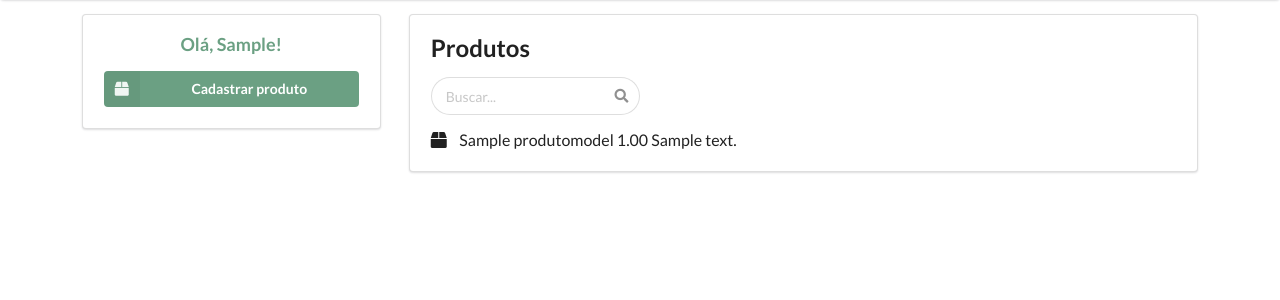
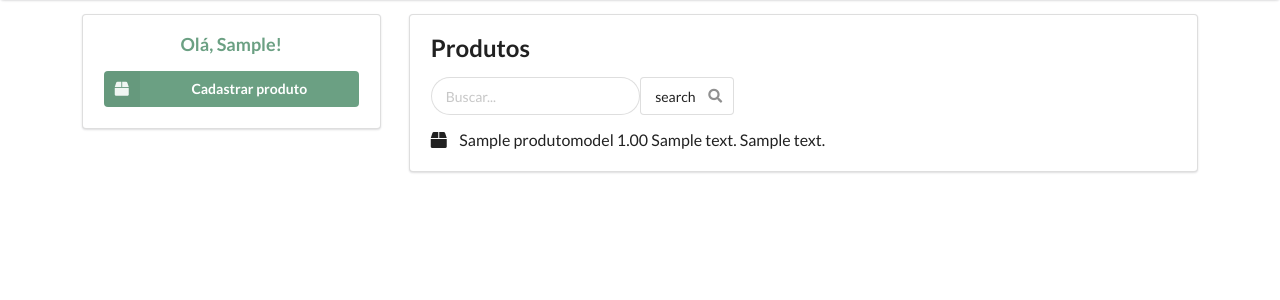
Before and after one commit to Vitoria-Emanuely/vitrine_produtos, a Django app: page /lista_produtos in a window 1280 px wide. Shown: the part 42-342 px from the top of the page. Run offline with Django 3.2, Linux system fonts and the light colour scheme; a user stored in the database is signed in; tables that the repository leaves empty hold one stand-in row (values such as "Sample post").

Commit message:
Apareceu uma caixinha

```diff
--- a/vitrineapp/templates/lista_produtos.html
+++ b/vitrineapp/templates/lista_produtos.html
@@ -22,14 +22,17 @@
     {% if lista_produtos %}
     <div class="ui padded segment">
         <h2 class="ui header">Produtos</h2>
+    <form method="get" action="{% url 'vitrine:lista_produtos' %}">
     <div class="ui search">
         <div class="ui icon input">
-            <input class="prompt" type="text" placeholder="Buscar...">
-                <i class="search icon"></i>
+            <input class="prompt" name="q" type="text" placeholder="Buscar..." value= "{{request.GET.q}}">
+                <input type="submit" value="search"><i class="search icon"></i>
         </div>
     <div class="results"></div>
     </div>
+    </form>
         <div class="ui large relaxed list">
+
             {% for produto in lista_produtos %}
             <div class="item">
                 <i class="box icon"></i>
@@ -37,10 +40,11 @@
                     {{ produto.nome_produto }}
                     {{ produto.preco_produto }}
                     {{ produto.descricao_produto }}
-                    {{ produto.desc_categoria }}
+                    {{ produto.id_categoria }}
                 </div>
             </div>
             {% endfor %}
+
         </div>
     </div>
     {% else %}
--- a/vitrineapp/views/produto_view.py
+++ b/vitrineapp/views/produto_view.py
@@ -1,23 +1,40 @@
+from django.db.models import Q
 from django.http import HttpResponseRedirect
 from django.shortcuts import render, redirect
 from django.views import View
 
 from vitrineapp.forms import ProdutoForm
-from vitrineapp.models import ProdutoModel
+from vitrineapp.models import ProdutoModel, CategoriaModel
 
 
 class ListaProdutoView(View):
     template = 'lista_produtos.html'
+
+    def __init__(self, **kwargs):
+        super().__init__(**kwargs)
+        self.GET = None
 
     def get(self, request):
         lista_produtos = ProdutoModel.objects.all()
         objeto = {
             'lista_produtos': lista_produtos
         }
+        if 'q' in request.GET:
+            objeto['lista_produtos'] = self.search(request.GET['q'])
         #TODO
         if not request.user.is_authenticated:
             return HttpResponseRedirect('/')
         return render(request, self.template, objeto)
+
+    def search(self, query):
+        if query:
+
+            id_categoria = CategoriaModel.objects.filter(desc_categoria=query).first().id
+            return {'lista_produtos':
+                        ProdutoModel.objects.filter(Q(id_categoria=id_categoria))
+                    }
+
+
 
 class CadastroProdutoView(View):
     template = 'cadastro_produtos.html'
```
Also changed, not shown: vitrineapp/models/categoria_model.py (line endings or trailing spaces), vitrineapp/views/__init__.py (line endings or trailing spaces), vitrineapp/views/cate_view.py (line endings or trailing spaces).
